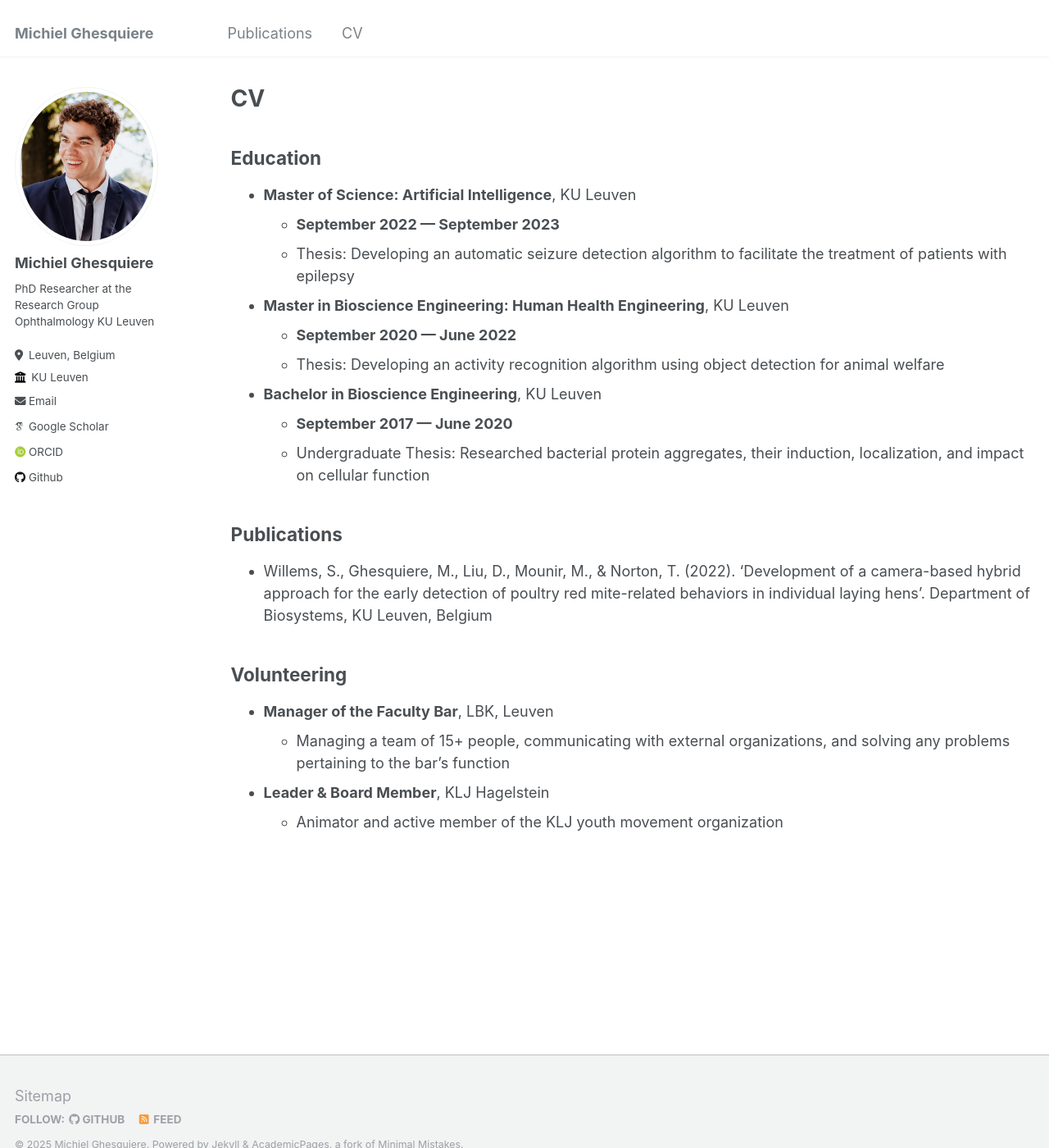
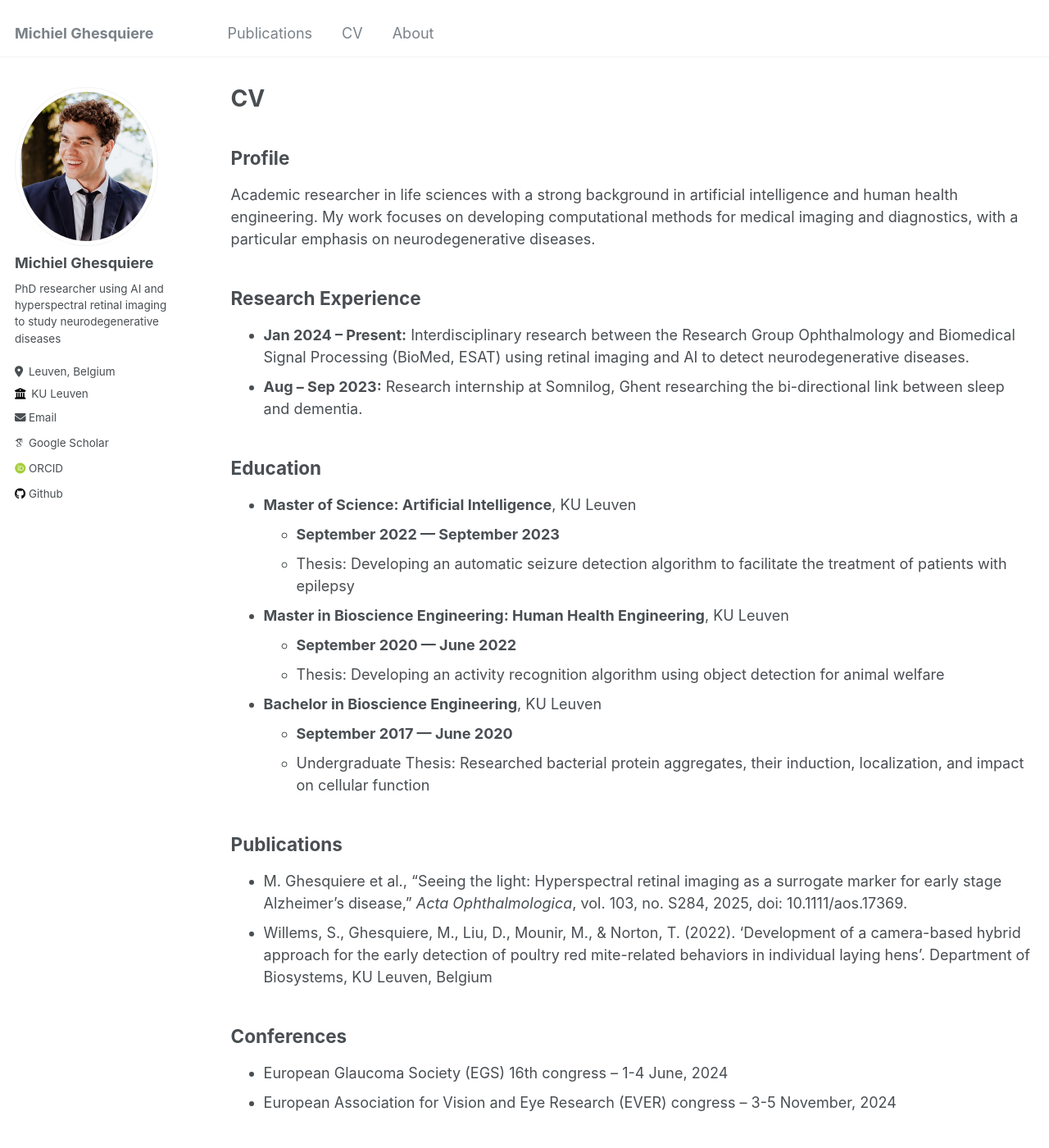
Before and after one commit to MichielGhesquiere/MichielGhesquiere.github.io, a Jekyll site: the page built from _pages/cv.md, in a window 1280 px wide and 1400 px high. Shown: the whole window at 82% size. Built offline with Jekyll 4.4.1, drawn with Linux system fonts in a browser that asks for light colours; some web fonts are replaced.

Commit message:
Update website content with latest research info

```diff
--- a/_config.yml
+++ b/_config.yml
@@ -11,7 +11,7 @@ locale                   : "en-US"
 title                    : "Michiel Ghesquiere"
 title_separator          : "-"
 name                     : &name "Michiel Ghesquiere"
-description              : &description "PhD Researcher at the Research Group Ophthalmology KU Leuven"
+description              : &description "PhD researcher developing AI methods for retinal imaging and neurodegenerative disease detection"
 url                      : https://MichielGhesquiere.github.io # the base hostname & protocol for your site e.g. "https://mmistakes.github.io"
 baseurl                  : "" # the subpath of your site, e.g. "/blog"
 repository               : "MichielGhesquiere/MichielGhesquiere.github.io"
@@ -24,7 +24,7 @@ author:
   avatar           : "profielfoto_Michiel.jpg"
   name             : "Michiel Ghesquiere"
   pronouns         : # example: "she/her"
-  bio              : "PhD Researcher at the Research Group Ophthalmology KU Leuven"
+  bio              : "PhD researcher using AI and hyperspectral retinal imaging to study neurodegenerative diseases"
   location         : "Leuven, Belgium"
   employer         : "KU Leuven"
   uri              : # URL
@@ -43,7 +43,7 @@ author:
   bitbucket        : # Username - Update with your username on the site
   codepen          : # Username
   dribbble         : # Username
-  github           : "MichielGhesquire"
+  github           : "MichielGhesquiere"
   kaggle           : # Username
   stackoverflow    : # User number or user number and name (i.e., use "1" or "1/jeff-atwood")
 
--- a/_data/navigation.yml
+++ b/_data/navigation.yml
@@ -5,3 +5,6 @@ main:
 
   - title: "CV"
     url: /cv/
+
+  - title: "About"
+    url: /
--- a/_pages/cv.md
+++ b/_pages/cv.md
@@ -8,6 +8,13 @@ redirect_from:
 ---
 
 {% include base_path %}
+
+## Profile
+Academic researcher in life sciences with a strong background in artificial intelligence and human health engineering. My work focuses on developing computational methods for medical imaging and diagnostics, with a particular emphasis on neurodegenerative diseases.
+
+## Research Experience
+- **Jan 2024 – Present:** Interdisciplinary research between the Research Group Ophthalmology and Biomedical Signal Processing (BioMed, ESAT) using retinal imaging and AI to detect neurodegenerative diseases.
+- **Aug – Sep 2023:** Research internship at Somnilog, Ghent researching the bi-directional link between sleep and dementia.
 
 ## Education
 - **Master of Science: Artificial Intelligence**, KU Leuven
@@ -23,7 +30,12 @@ redirect_from:
   - Undergraduate Thesis: Researched bacterial protein aggregates, their induction, localization, and impact on cellular function
 
 ## Publications
-- Willems, S., Ghesquiere, M., Liu, D., Mounir, M., & Norton, T. (2022). ‘Development of a camera-based hybrid approach for the early detection of poultry red mite-related behaviors in individual laying hens’. Department of Biosystems, KU Leuven, Belgium
+- M. Ghesquiere et al., "Seeing the light: Hyperspectral retinal imaging as a surrogate marker for early stage Alzheimer’s disease," <i>Acta Ophthalmologica</i>, vol. 103, no. S284, 2025, doi: 10.1111/aos.17369.
+- Willems, S., Ghesquiere, M., Liu, D., Mounir, M., & Norton, T. (2022). 'Development of a camera-based hybrid approach for the early detection of poultry red mite-related behaviors in individual laying hens'. Department of Biosystems, KU Leuven, Belgium
+
+## Conferences
+- European Glaucoma Society (EGS) 16th congress – 1-4 June, 2024
+- European Association for Vision and Eye Research (EVER) congress – 3-5 November, 2024
 
 ## Volunteering
 - **Manager of the Faculty Bar**, LBK, Leuven
```
Also changed, not shown: _pages/about.md (+10 -2 lines), _pages/publications.md (+4 -1 lines), _publications/2009-10-01-paper-title-number-1.md (deleted, +0 -13 lines), _publications/2010-10-01-paper-title-number-2.md (deleted, +0 -13 lines), _publications/2015-10-01-paper-title-number-3.md (deleted, +0 -13 lines), _publications/2022-01-01-camera-based-hybrid-approach.md (added, +12 -0 lines), _publications/2024-02-17-paper-title-number-4.md (deleted, +0 -12 lines), _publications/2025-01-01-hyperspectral-retinal-imaging.md (added, +12 -0 lines).
